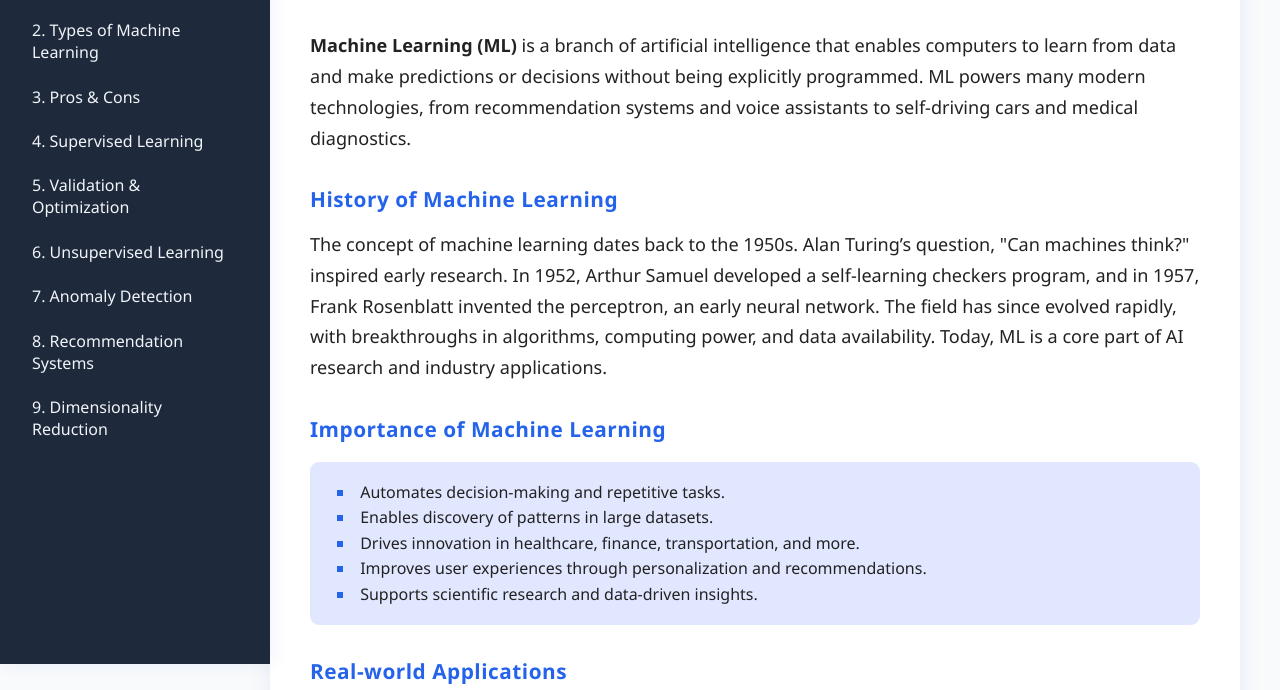
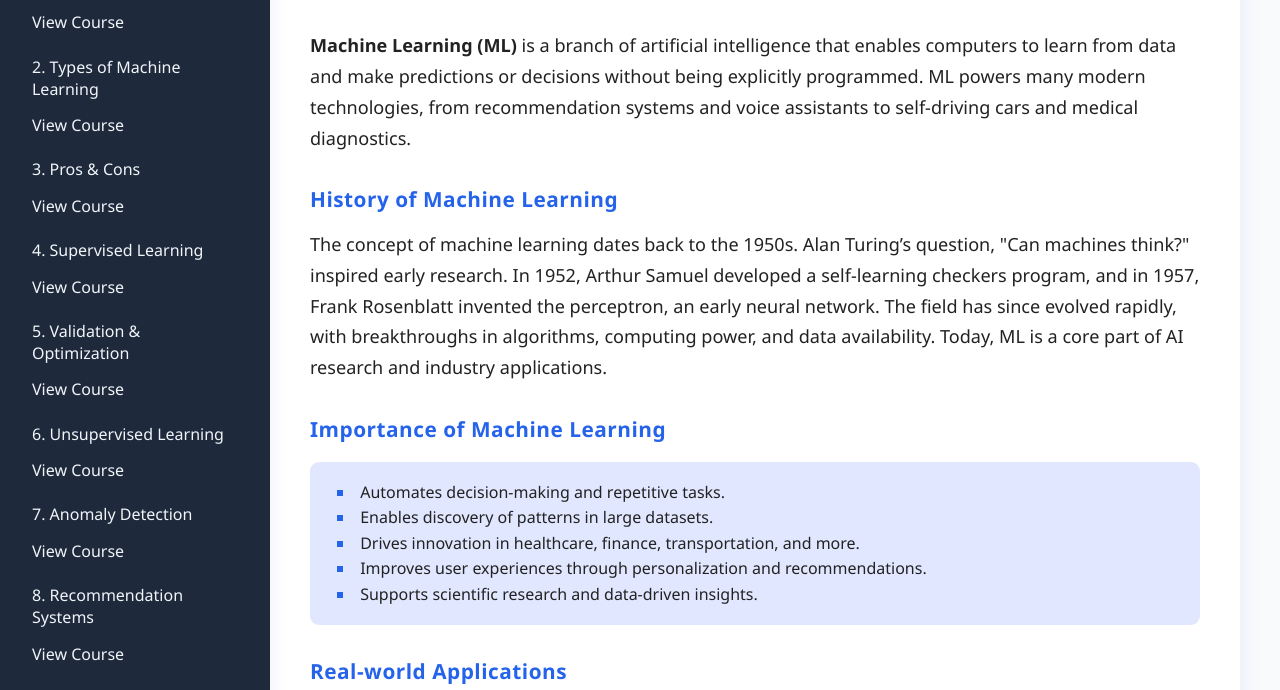
Before and after one commit to codeforcampus/codeforcampus-site, a plain HTML site: page machineLearning.html in a window 1280 px wide. Shown: the part 220-910 px from the top of the page. Drawn offline with Linux system fonts and the light colour scheme.

Commit message:
machineLearning.html

```diff
--- a/machineLearning.html
+++ b/machineLearning.html
@@ -268,7 +268,7 @@
             <h3>Modules</h3>
             <ul>
                 <li>
-                    <a href="#intro" class="toggle">1. Introduction to Machine Learning</a>
+                    <a href="#intro" class="toggle">1. Introduction to Machine Learning</a><a href="IntroductiontoMachineLearning.html">View Course</a>
                     <ul>
                         <li><a href="#definition">1.1 Definition</a></li>
                         <li><a href="#history">1.2 History</a></li>
@@ -278,7 +278,7 @@
                     </ul>
                 </li>
                 <li>
-                    <a href="#types" class="toggle">2. Types of Machine Learning</a>
+                    <a href="#types" class="toggle">2. Types of Machine Learning</a><a href="TypesofMachine Learning.html">View Course</a>
                     <ul>
                         <li><a href="#supervised">2.1 Supervised Learning</a></li>
                         <li><a href="#unsupervised">2.2 Unsupervised Learning</a></li>
@@ -286,14 +286,14 @@
                     </ul>
                 </li>
                 <li>
-                    <a href="#proscons" class="toggle">3. Pros & Cons</a>
+                    <a href="#proscons" class="toggle">3. Pros & Cons</a><a href="Pros&Cons.html">View Course</a>
                     <ul>
                         <li><a href="#pros">3.1 Advantages</a></li>
                         <li><a href="#cons">3.2 Disadvantages</a></li>
                     </ul>
                 </li>
                 <li>
-                    <a href="#supervised-learning" class="toggle">4. Supervised Learning</a>
+                    <a href="#supervised-learning" class="toggle">4. Supervised Learning</a><a href="SupervisedLearning.html">View Course</a>
                     <ul>
                         <li>
                             <a href="#regression">4.1 Regression</a>
@@ -335,7 +335,7 @@
                     </ul>
                 </li>
                 <li>
-                    <a href="#validation" class="toggle">5. Validation & Optimization</a>
+                    <a href="#validation" class="toggle">5. Validation & Optimization</a><a href="Validation&Optimization.html">View Course</a>
                     <ul>
                         <li><a href="#valset">5.1 Validation Set</a></li>
                         <li><a href="#learningrate">5.2 Learning Rate</a></li>
@@ -345,7 +345,7 @@
                     </ul>
                 </li>
                 <li>
-                    <a href="#unsupervised" class="toggle">6. Unsupervised Learning</a>
+                    <a href="#unsupervised" class="toggle">6. Unsupervised Learning</a><a href="UnsupervisedLearning.html">View Course</a>
                     <ul>
                         <li>
                             <a href="#clustering">6.1 Clustering</a>
@@ -363,7 +363,7 @@
                     </ul>
                 </li>
                 <li>
-                    <a href="#anomaly" class="toggle">7. Anomaly Detection</a>
+                    <a href="#anomaly" class="toggle">7. Anomaly Detection</a><a href="AnomalyDetection.html">View Course</a>
                     <ul>
                         <li><a href="#gaussian">7.1 Gaussian Distribution</a></li>
                         <li><a href="#epsilon">7.2 Threshold (Epsilon)</a></li>
@@ -371,7 +371,7 @@
                     </ul>
                 </li>
                 <li>
-                    <a href="#recommendation" class="toggle">8. Recommendation Systems</a>
+                    <a href="#recommendation" class="toggle">8. Recommendation Systems</a><a href="RecommendationSystems.html">View Course</a>
                     <ul>
                         <li><a href="#collaborative">8.1 Collaborative Filtering</a></li>
                         <li><a href="#matrix">8.1.1 Matrix Factorization</a></li>
@@ -385,7 +385,7 @@
                     </ul>
                 </li>
                 <li>
-                    <a href="#pca" class="toggle">9. Dimensionality Reduction</a>
+                    <a href="#pca" class="toggle">9. Dimensionality Reduction</a><a href="DimensionalityReduction.html">View Course</a>
                     <ul>
                         <li><a href="#pca-technique">9.1 PCA</a></li>
                         <li><a href="#pc-components">9.1.1 PC1 & PC2</a></li>
```
